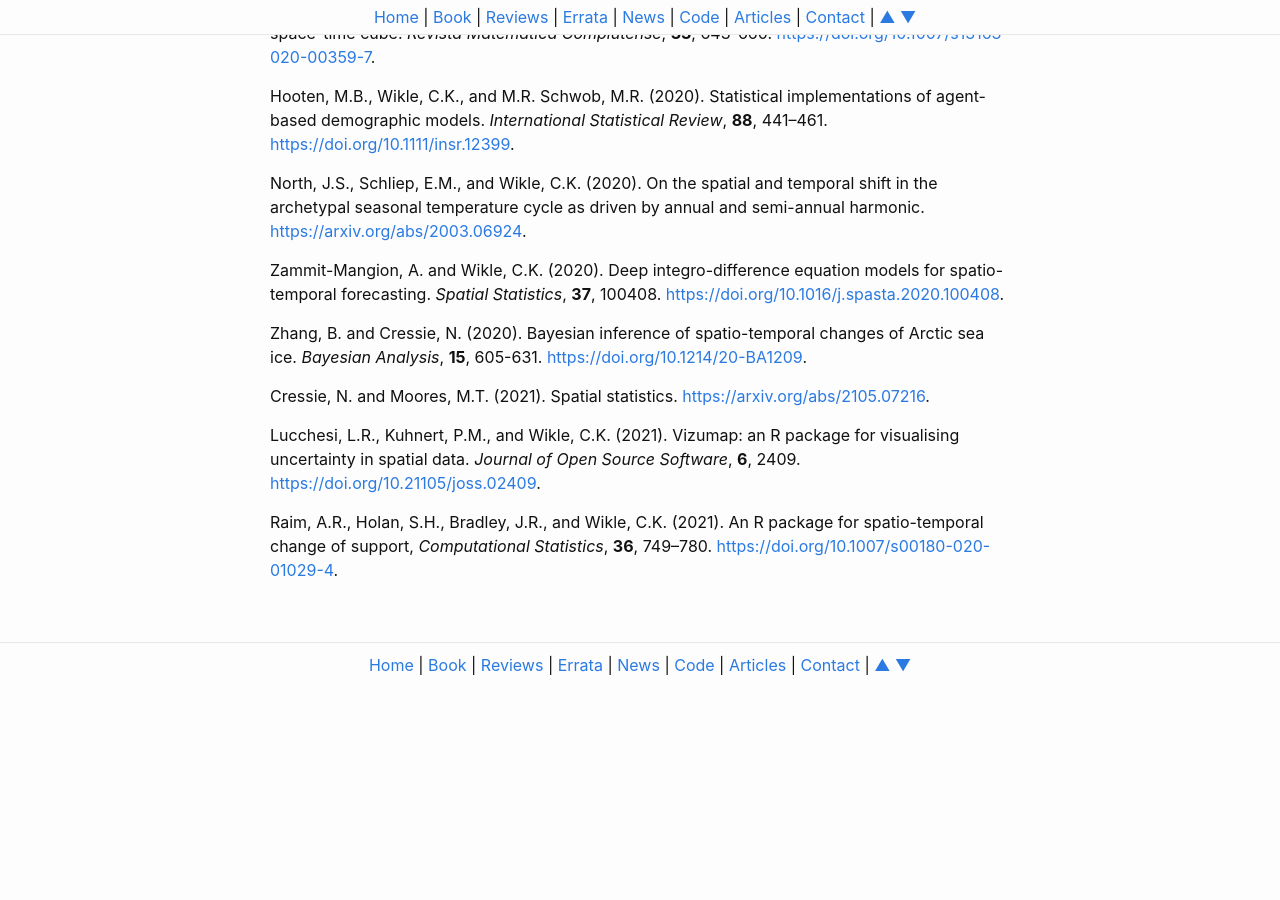
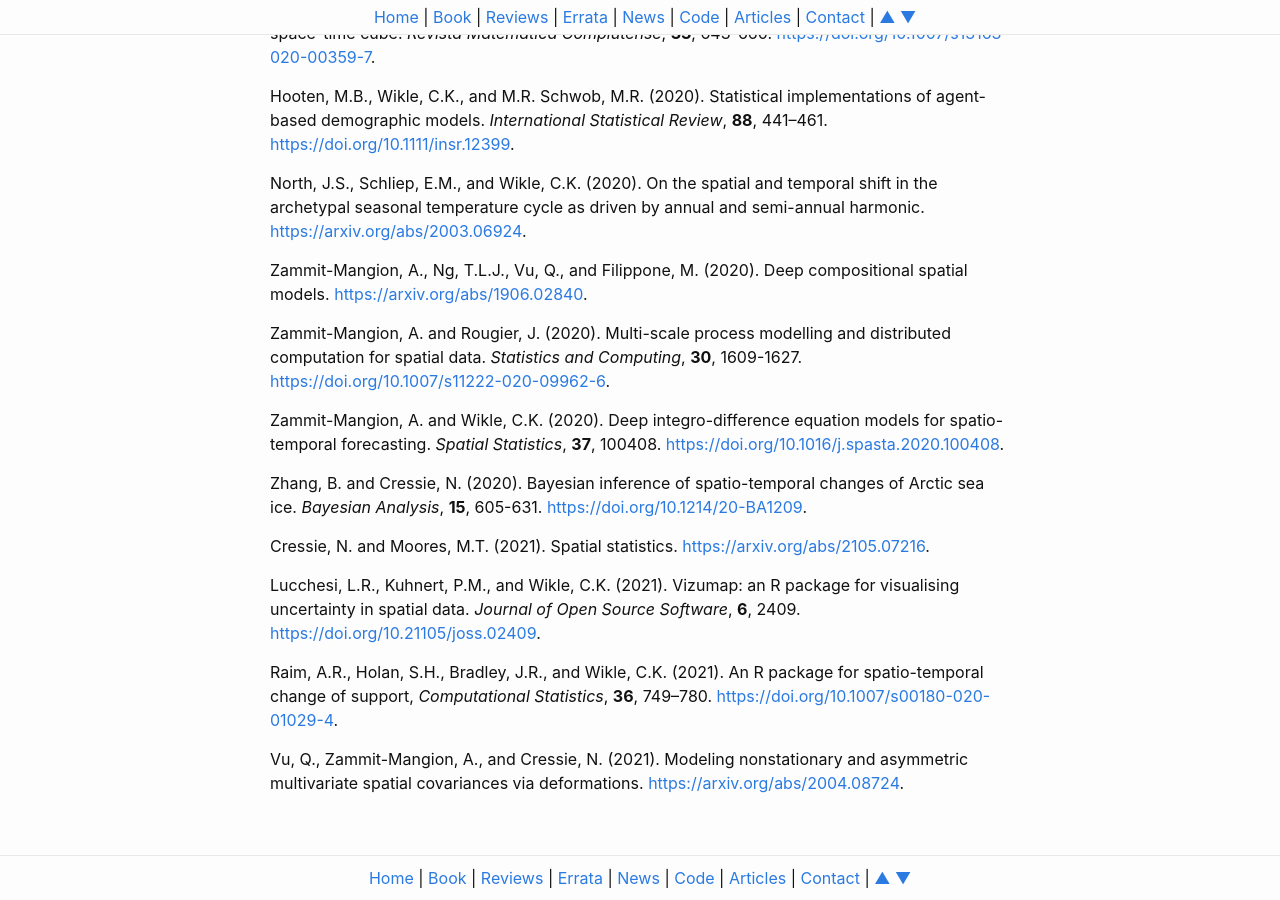
Before and after one commit to andrewzm/STRbook, a Jekyll site: the page built from docs/articles.md, in a window 1280 px wide and 900 px high, scrolled down 510 px. Built offline with Jekyll 4.4.1, drawn with Linux system fonts in a browser that asks for light colours; before the commit the page ends 1197 px from its top, so only the background shows below that.

Commit message:
Update articles.md

```diff
--- a/docs/articles.md
+++ b/docs/articles.md
@@ -17,6 +17,10 @@ Hooten, M.B., Wikle, C.K., and M.R. Schwob, M.R. (2020). Statistical implementat
 
 North, J.S., Schliep, E.M., and Wikle, C.K. (2020). On the spatial and temporal shift in the archetypal seasonal temperature cycle as driven by annual and semi-annual harmonic. [https://arxiv.org/abs/2003.06924](https://arxiv.org/abs/2003.06924).
 
+Zammit-Mangion, A., Ng, T.L.J., Vu, Q., and Filippone, M. (2020). Deep compositional spatial models. [https://arxiv.org/abs/1906.02840](https://arxiv.org/abs/1906.02840).
+
+Zammit-Mangion, A. and Rougier, J. (2020). Multi-scale process modelling and distributed computation for spatial data. *Statistics and Computing*, **30**, 1609-1627. [https://doi.org/10.1007/s11222-020-09962-6](https://doi.org/10.1007/s11222-020-09962-6).
+
 Zammit-Mangion, A. and Wikle, C.K. (2020). Deep integro-difference equation models for spatio-temporal forecasting. *Spatial Statistics*, **37**, 100408. [https://doi.org/10.1016/j.spasta.2020.100408](https://doi.org/10.1016/j.spasta.2020.100408).
 
 Zhang, B. and Cressie, N. (2020). Bayesian inference of spatio-temporal changes of Arctic sea ice. *Bayesian Analysis*, **15**, 605-631. [https://doi.org/10.1214/20-BA1209](https://doi.org/10.1214/20-BA1209).
@@ -26,3 +30,5 @@ Cressie, N. and Moores, M.T. (2021). Spatial statistics. [https://arxiv.org/abs/
 Lucchesi, L.R., Kuhnert, P.M., and Wikle, C.K. (2021). Vizumap: an R package for visualising uncertainty in spatial data. *Journal of Open Source Software*, **6**, 2409. [https://doi.org/10.21105/joss.02409](https://doi.org/10.21105/joss.02409).
 
 Raim, A.R., Holan, S.H., Bradley, J.R., and Wikle, C.K. (2021). An R package for spatio-temporal change of support, *Computational Statistics*, **36**, 749–780. [https://doi.org/10.1007/s00180-020-01029-4](https://doi.org/10.1007/s00180-020-01029-4).
+
+Vu, Q., Zammit-Mangion, A., and Cressie, N. (2021). Modeling nonstationary and asymmetric multivariate spatial covariances via deformations. [https://arxiv.org/abs/2004.08724](https://arxiv.org/abs/2004.08724).
```
